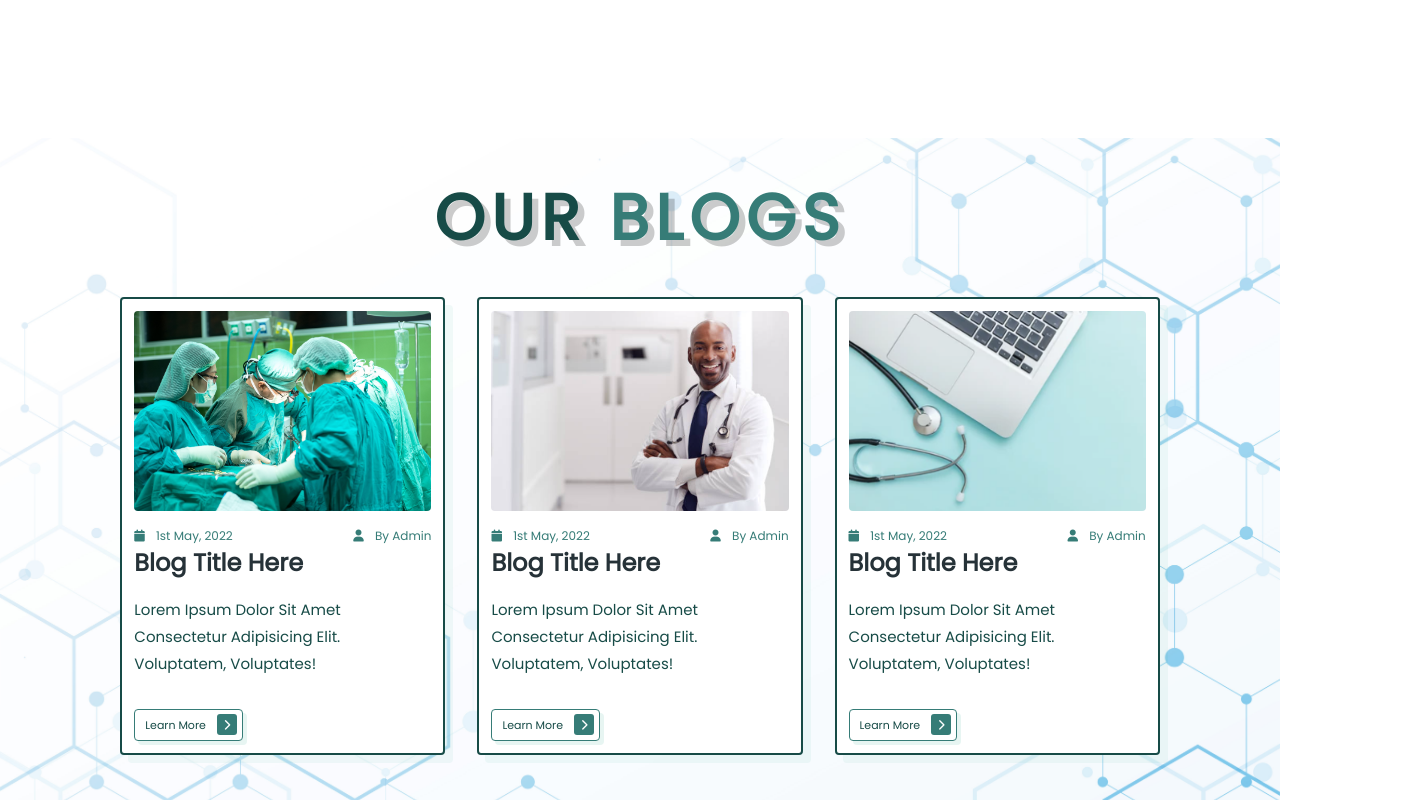
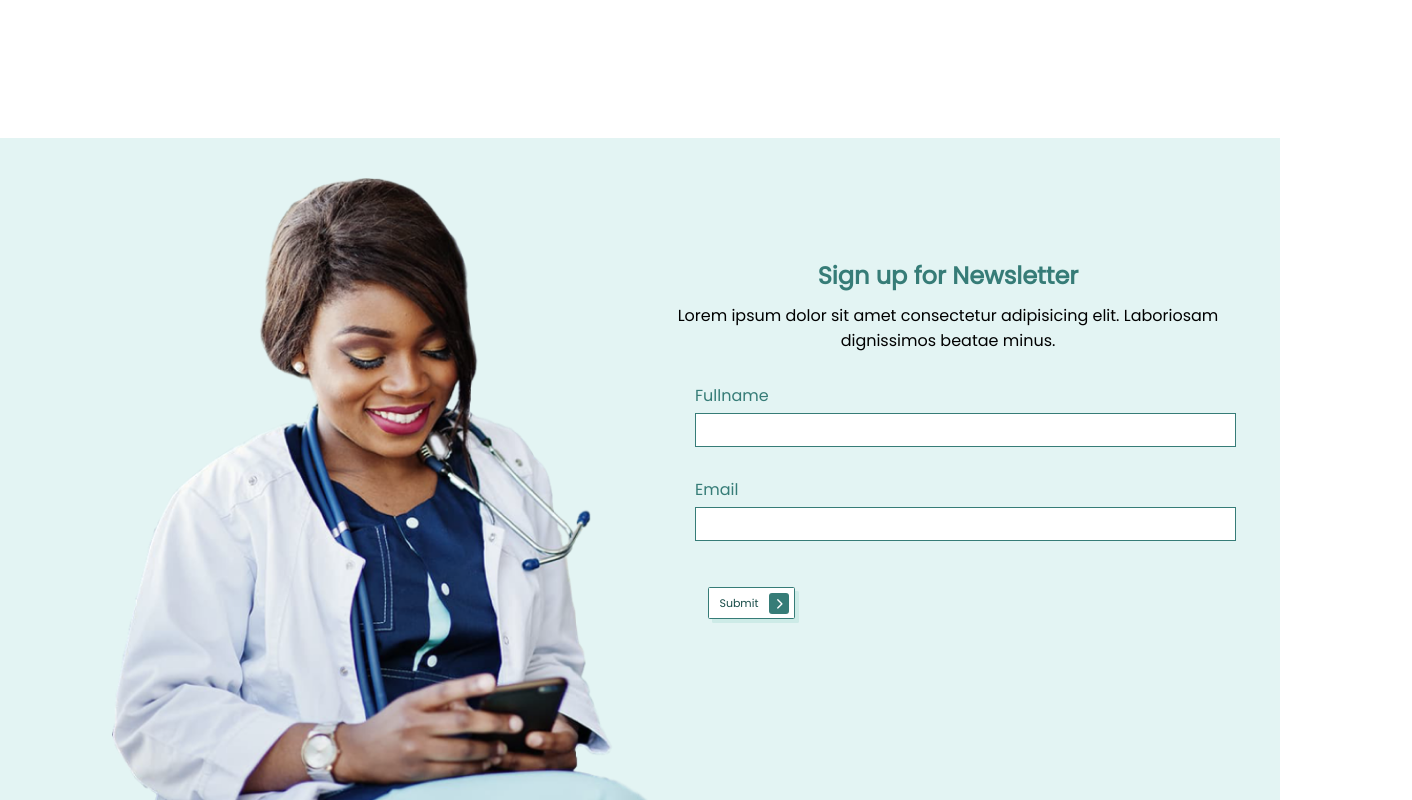
Before and after one commit to Sheila-a/Clientele, a React (Create React App) app: page / in a window 1280 px wide. Shown: the part 2180-2980 px from the top of the page, 1412 px wide, since content can reach past the window. Built offline with nearby package versions, Linux system fonts and the light colour scheme; a web font is replaced by a local one.

Commit message:
Random Test (4)

```diff
--- a/src/Home.js
+++ b/src/Home.js
@@ -3,9 +3,9 @@ import Intro from "./Components/Home/Intro/Intro";
 import Navbar from "./Components/Home/Navbar/Navbar";
 import Resource from "./Components/Home/Resources/Resource";
 import Stuff11 from "./Components/Home/Stuff11/Stuff11";
-// import Touch from "./Components/Home/Get-In-Touch/Touch";
+import Touch from "./Components/Home/Get-In-Touch/Touch";
 // import Footer from "./Components/Home/Footer/footer";
-import OB from "./Components/Home/Our-Blog/OB";
+// import OB from "./Components/Home/Our-Blog/OB";
 import RWU from "./Components/Home/Reg-W-Us/RWU";
 import React from "react";
 import "aos/dist/aos.css";
@@ -23,9 +23,9 @@ const Home = () => {
       {/* <Imp /> */}
       {/* Not Approved */}
       <Resource />
-      {/* <Touch /> */}
+      <Touch />
       {/* Approved */}
-      <OB />
+      {/* <OB /> */}
       <RWU />
       {/* <Footer /> */}
     </div>
```
